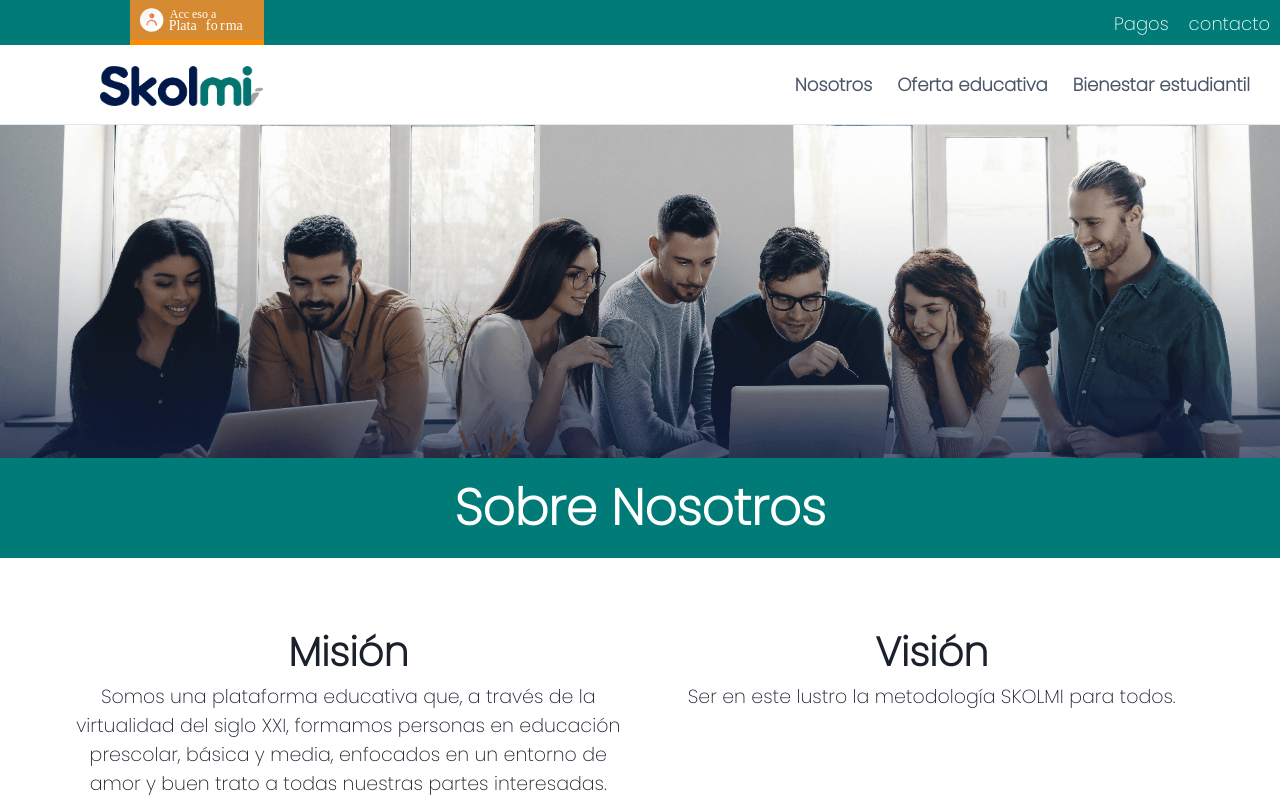
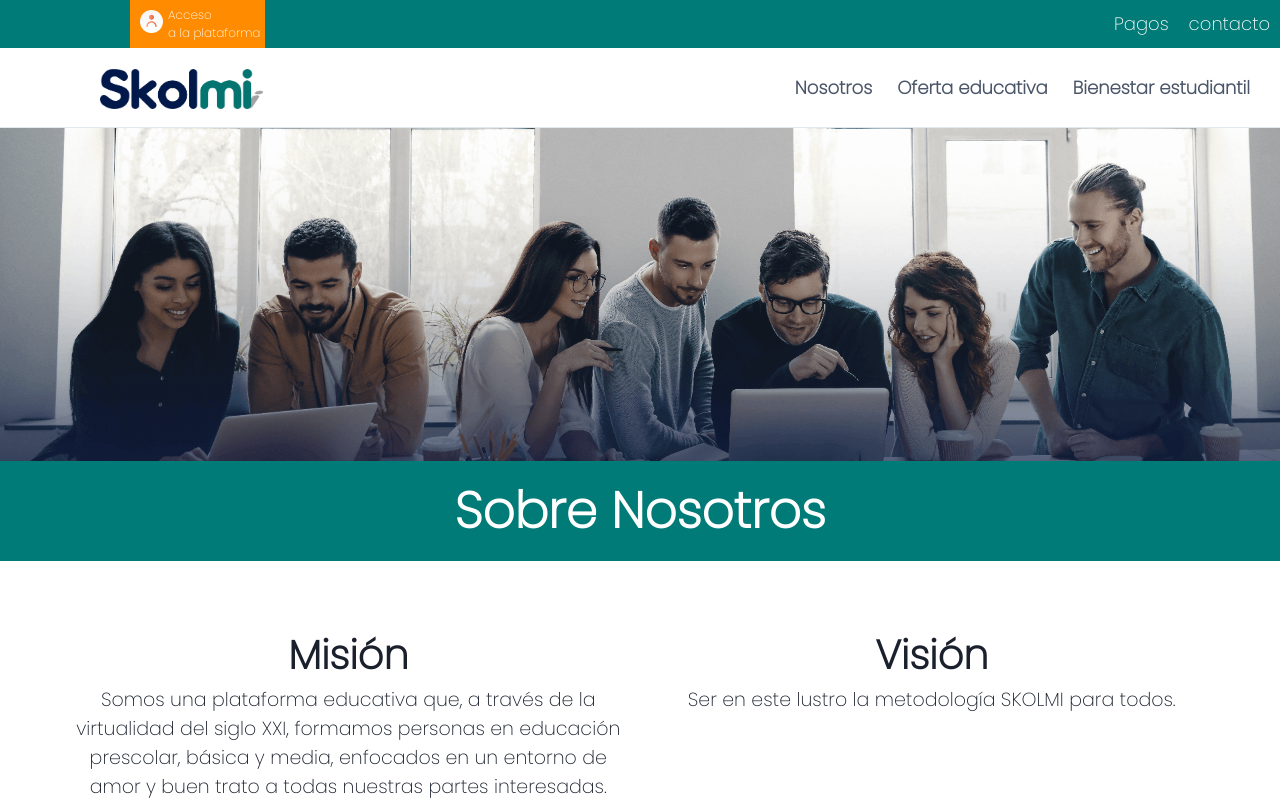
Before and after one commit to skolmi/nextjs-app-client, a Next.js app: page /us in a window 1280 px wide. Shown: the top 800 px of the page. Built offline with nearby package versions, Linux system fonts and the light colour scheme.

Commit message:
fix boton acceso plataforma

```diff
--- a/components/LinkBar/index.js
+++ b/components/LinkBar/index.js
@@ -10,6 +10,8 @@ import iconwhatsapp from '../../assets/Icon_Whatsapp.svg';
 import iconEmail from '../../assets/Icon_Email.svg';
 import iconContacto from '../../assets/Icon_Contacto.svg';
 
+import iconPlataforma from '../../assets/Icono_Acceso_Plataforma.svg';
+
 
 export default function LinkBar() {
     const [showModal, setShowModal] = useState(false);
@@ -17,9 +19,16 @@ export default function LinkBar() {
         <React.Fragment>
             <nav className={style.linkBar}>
                 <div className={style.buttonContainer}>
-                    <button type="button">
-                        <a href="https://miplataformaeducativa.skolmi.com/login/index.php"><Image src={platformAccessButton} alt="Acceso a Plataforma" /></a>
-                    </button>
+                        <a href="https://miplataformaeducativa.skolmi.com/login/index.php">
+                            <Box display='flex' padding='5px' alignItems='center'>
+                                <Box padding='5px'>
+                                    <Image src={iconPlataforma} alt="Acceso a Plataforma" />
+                                </Box>
+                                <Text>
+                                    Acceso<br/> a la plataforma
+                                </Text>
+                            </Box>
+                        </a>
                 </div>
                 <form>
                     <ul>
```
Also changed, not shown: assets/Icono_Acceso_Plataforma.svg (added).
